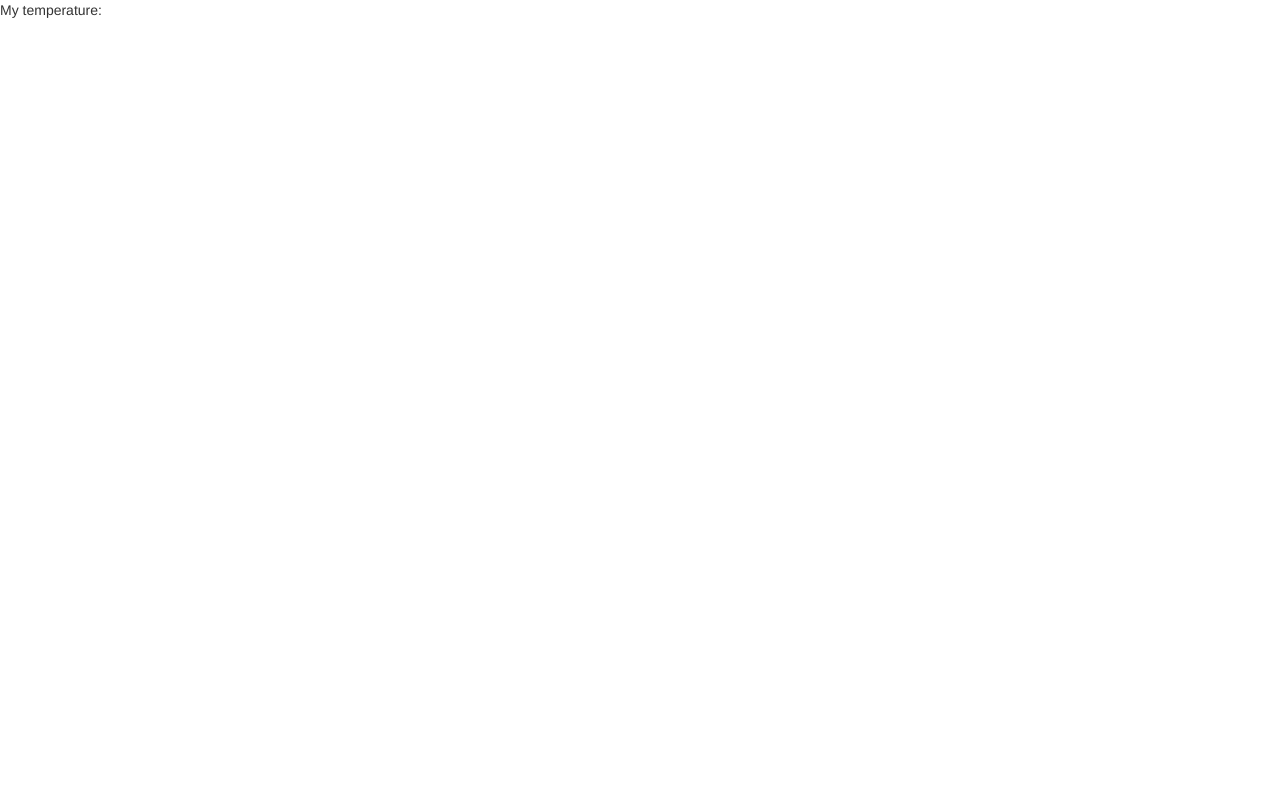
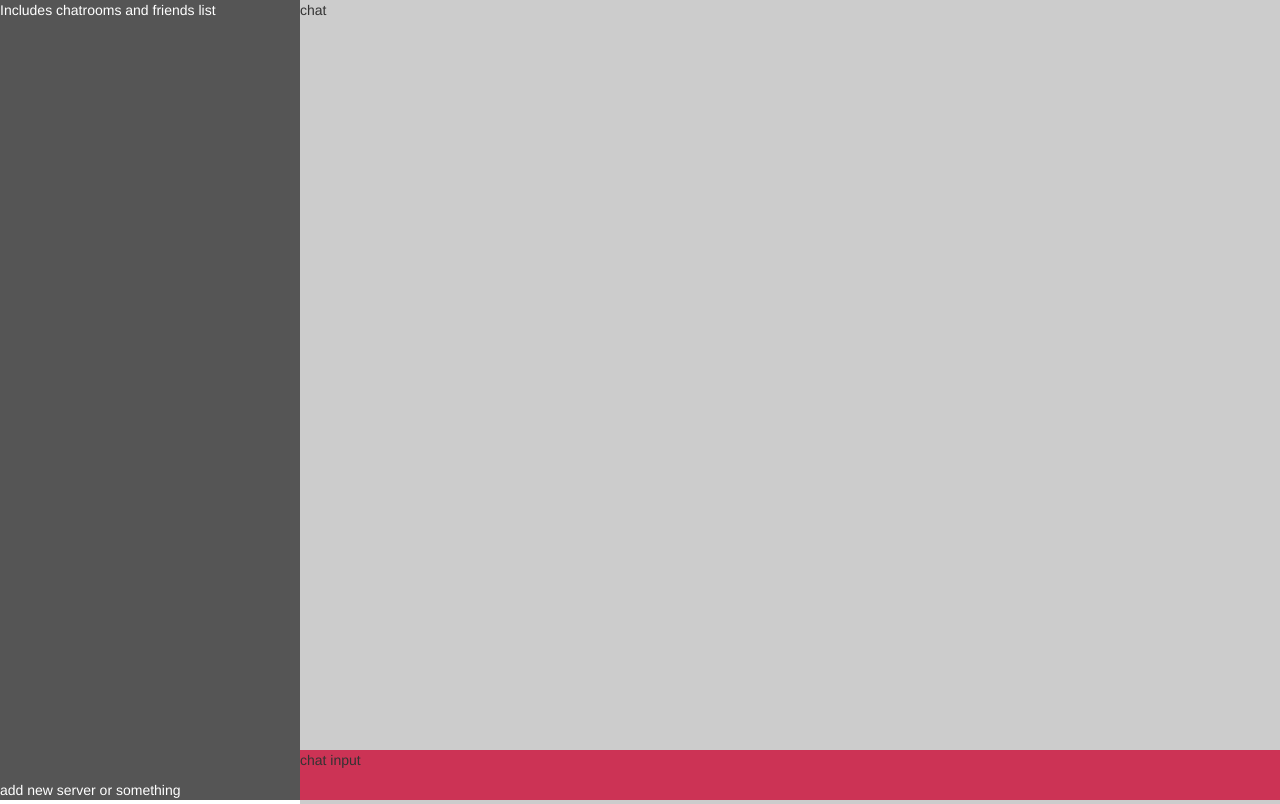
Before and after one commit to Jerhamre/strife, a website: page www/index.html in a window 1280 px wide. Shown: the top 804 px of the page. Drawn offline with nearby package versions, Linux system fonts and the light colour scheme; files that its build step writes are made by us from their sources.

Commit message:
early layout of chat

```diff
--- a/www/index.ejs
+++ b/www/index.html
@@ -9,19 +9,30 @@
 
 <head>
 <title>Strife</title>
-
+<link rel="stylesheet" type="text/css" href="resources/css/index.css">
 </head>
 <body>
 
 <!-- Sidebar -->
-<div>
-	My temperature: <%= temp %>
+<div id="sidebar">
+	Includes chatrooms and friends list
+</div>
+
+<!-- lower sidebar -->
+<div id="lowersidebar">
+	add new server or something
 </div>
 
 <!-- Main content -->
-<div>
+<div id="main">
+	chat
+	<!-- chat input content -->
+	<div id="chatinput">
+		chat input
+	</div>
+</div>
 
-</div>
+
 
 </body>
 </html>
--- a/www/login.ejs
+++ b/www/login.ejs
@@ -17,8 +17,8 @@
 <center>
 	<h1>Strife</h1>
   <form method="post">
-  <input type="text" name="username" placeholder="Username"><br>
-  <input type="password" name="psw" placeholder="Password"><br>
+  <input type="text" name="username" placeholder="Username" required><br>
+  <input type="password" name="psw" placeholder="Password" required><br>
   <input type="submit" value="login">
 	</form>
   Not a member yet?
--- a/www/resources/css/index.css
+++ b/www/resources/css/index.css
@@ -0,0 +1,36 @@
+#main{
+	margin-left:300px;
+	height:1000px;
+	background-color: #ccc;
+}
+
+#chatinput{
+	height: 50px;
+	width: 100%;
+	position: fixed;
+	bottom: 0;
+	background-color: #c35;
+}
+
+#sidebar{
+	list-style-type: none;
+    margin: 0;
+    padding: 0;
+    width: 300px;
+    position: fixed;
+    height: 100%;
+    overflow: auto;
+	background-color: #555555;
+	color: white;
+}
+
+#lowersidebar{
+	list-style-type: none;
+    padding: 0;
+    width: 300px;
+    position: fixed;
+    bottom: 0;
+    overflow: auto;
+	background-color: #555555;
+	color: white;
+}
```
Also changed, not shown: www/register.html (renamed from www/register.ejs, +14 -6 lines), www/resources/js/register.js (added, +9 -0 lines).
